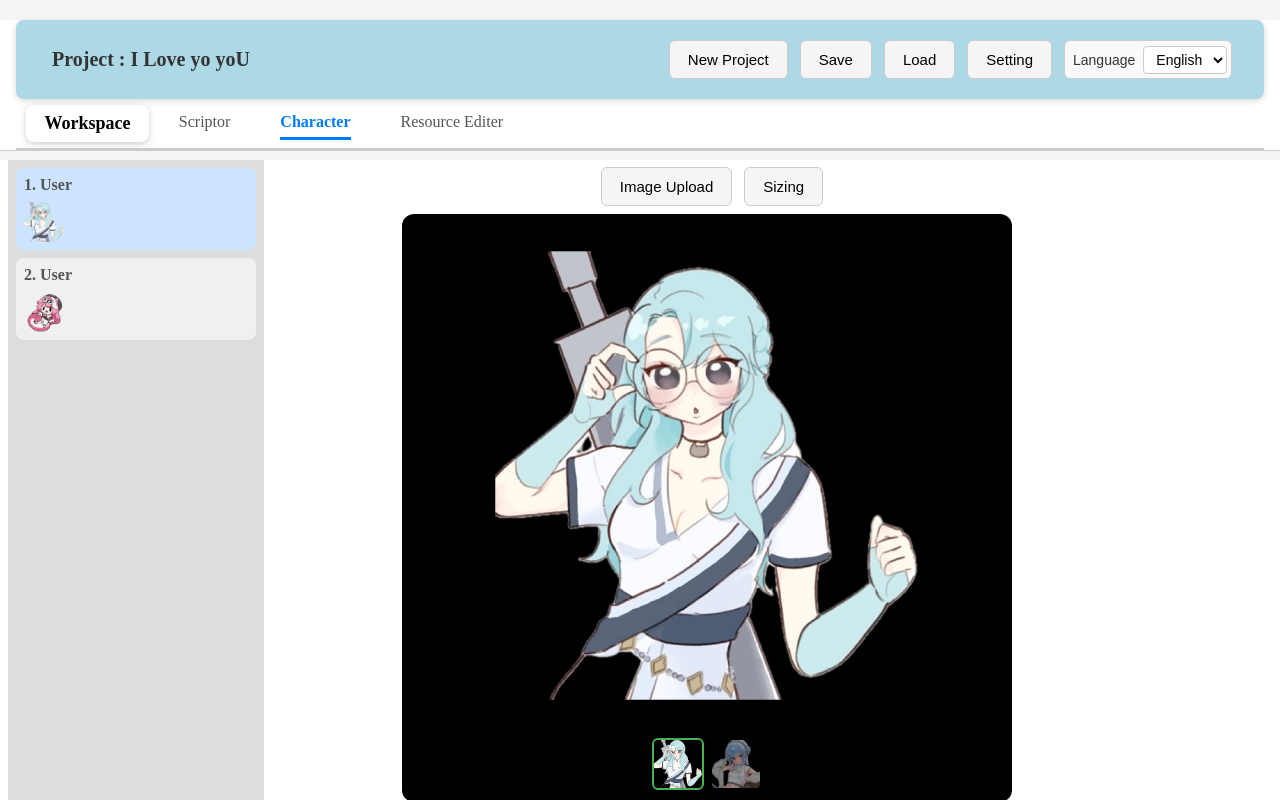
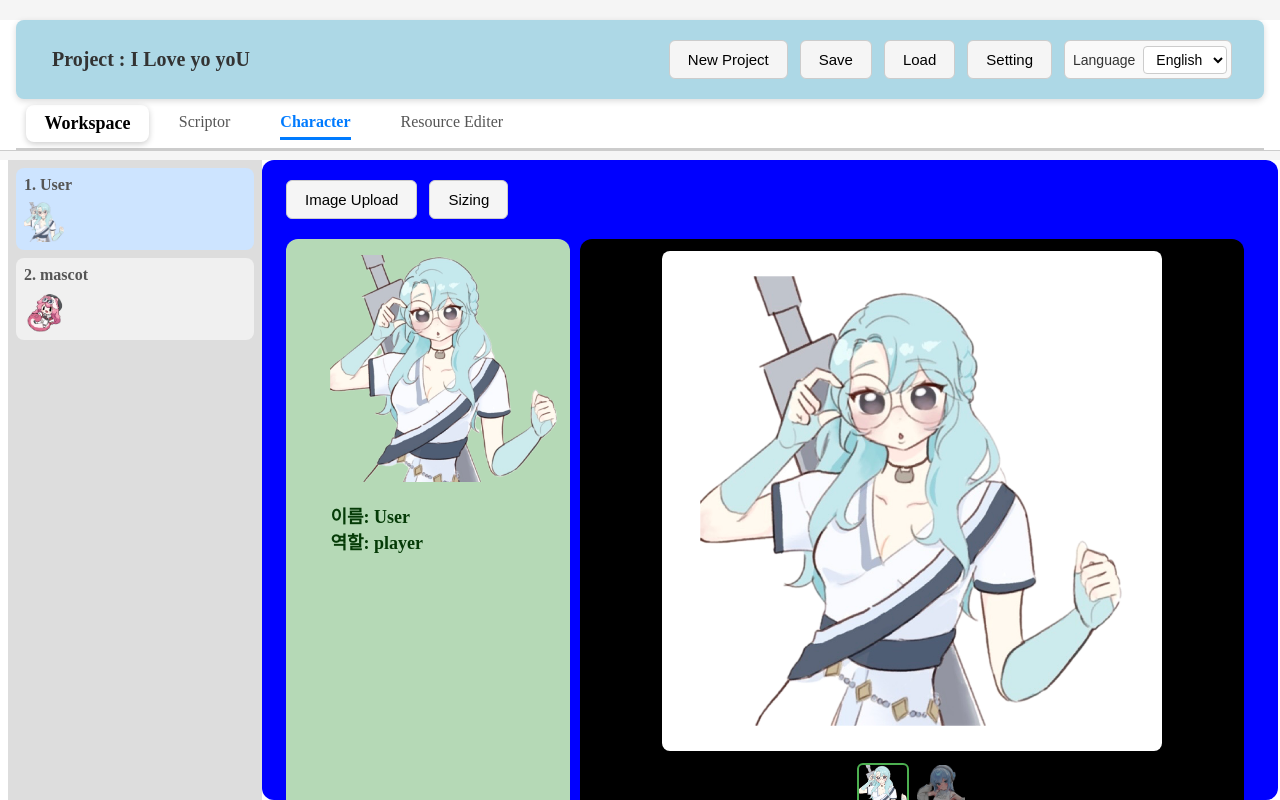
Before and after one commit to andoricano/JsonGenerator, a React (Vite) app: page / in a window 1280 px wide. Built offline with nearby package versions, Linux system fonts and the light colour scheme.

Commit message:
[feat] CharacterInfo 창 profile 사진 키움.

```diff
--- a/src/components/main/tab/character/Character.tsx
+++ b/src/components/main/tab/character/Character.tsx
@@ -1,17 +1,14 @@
-import { useState } from "react";
+import { useState, useCallback } from "react";
 import Toolbox from "../../Toolbox";
 import CharacterImageSlider from "./info/CharacterImageSlider";
 import ImageUploaderDialog from "./CharacterImageUploader";
-
+import CharacterInfo from "./info/CharacterInfo";
 
 export default function Character() {
   const [isDialogOpen, setIsDialogOpen] = useState(false);
 
-  const handleUpload = () => {
-    setIsDialogOpen(true);
-  };
-  const handleResize = () => console.log("Resizing");
-
+  const handleUpload = useCallback(() => setIsDialogOpen(true), []);
+  const handleResize = useCallback(() => console.log("Resizing"), []);
 
   const buttons = [
     { label: "Image Upload", onClick: handleUpload },
@@ -21,68 +18,44 @@ export default function Character() {
   return (
     <div style={styles.container}>
       <Toolbox buttons={buttons} />
-      <CharacterImageSlider />
-      <ImageUploaderDialog
-        isOpen={isDialogOpen}
-        onClose={() => setIsDialogOpen(false)}
-      />
+
+      <div style={styles.infoSection}>
+        <CharacterInfo />
+        <CharacterImageSlider />
+      </div>
+
+      {isDialogOpen && (
+        <ImageUploaderDialog
+          isOpen={isDialogOpen}
+          onClose={() => setIsDialogOpen(false)}
+        />
+      )}
     </div>
   );
 }
 
-export const styles: { [key: string]: React.CSSProperties } = {
+const styles: Record<string, React.CSSProperties> = {
   container: {
-    width: "70%",
+    display: "flex",
+    flexDirection: "column",
+    width: "80%",
     minWidth: "200px",
     height: "100%",
+    padding: "12px",
+    marginRight: "10px",
     boxSizing: "border-box",
     borderRadius: "12px",
+    backgroundColor: "blue",
+  },
+
+  infoSection: {
+    flex: 1,
     display: "flex",
-    flexDirection: "column",
+    flexDirection: "row",
     alignItems: "center",
     justifyContent: "center",
     padding: "12px",
-    marginRight: "10px",
-  },
-  wrapper: {
-    width: "100%",
-    display: "flex",
-    flexDirection: "column",
-    alignItems: "center",
-    gap: "12px",
-  },
-  mainImageBox: {
-    width: "500px",
-    height: "500px",
-    display: "flex",
-    alignItems: "center",
-    justifyContent: "center",
-    overflow: "hidden",
-    borderRadius: "8px",
-    backgroundColor: "#fff",
-  },
-  mainImage: {
-    maxWidth: "100%",
-    maxHeight: "100%",
-    objectFit: "contain",
-    display: "block",
-    margin: "0 auto",
-  },
-  thumbnailContainer: {
-    display: "flex",
-    flexDirection: "row",
-    justifyContent: "center",
-    alignItems: "center",
-    gap: "6px",
-    overflowX: "auto",
-    width: "100%",
-  },
-  thumbnail: {
-    width: "48px",
-    height: "48px",
-    objectFit: "cover",
-    borderRadius: "6px",
-    cursor: "pointer",
-    transition: "all 0.2s",
+    borderRadius: "12px",
+    boxSizing: "border-box",
   },
 };
--- a/src/components/main/tab/character/info/CharacterImageSlider.tsx
+++ b/src/components/main/tab/character/info/CharacterImageSlider.tsx
@@ -1,61 +1,75 @@
-import React, { useEffect, useState } from 'react';
-import { useAppStore } from '../../../../../AppProvider';
-
+import { useEffect, useState, useCallback } from "react";
+import { useAppStore } from "../../../../../AppProvider";
 
 export default function CharacterImageSlider() {
   const { selectedCharacter } = useAppStore();
   const [currentIndex, setCurrentIndex] = useState(0);
 
   useEffect(() => {
-        if (selectedCharacter) {
+    if (selectedCharacter)
       setCurrentIndex(selectedCharacter.represent ?? 0);
-        }
   }, [selectedCharacter]);
 
   if (!selectedCharacter) {
     return (
+      <EmptyState message="선택된 캐릭터가 없습니다." />
+    );
+  }
+
+  const images = selectedCharacter.img.map((src) => `/assets/${src}`);
+
+  const handleThumbnailClick = useCallback(
+    (index: number) => setCurrentIndex(index),
+    []
+  );
+
+  return (
     <div style={styles.container}>
-                <div style={{ color: "white", padding: "16px" }}>
-                    선택된 캐릭터가 없습니다.
+      <div style={styles.wrapper}>
+        <MainImage src={images[currentIndex]} />
+        <ThumbnailList
+          images={images}
+          currentIndex={currentIndex}
+          onClick={handleThumbnailClick}
+        />
       </div>
     </div>
   );
 }
 
-    if (!selectedCharacter) {
+function EmptyState({ message }: { message: string }) {
   return (
     <div style={styles.container}>
-                <div style={{ color: "white", padding: "16px" }}>
-                    선택된 캐릭터가 없습니다.
-                </div>
+      <div style={{ color: "white", padding: "16px" }}>{message}</div>
     </div>
   );
 }
 
-    const images = selectedCharacter.img.map((src) => `/assets/${src}`);
+function MainImage({ src }: { src: string }) {
+  return (
+    <div style={styles.mainImageBox}>
+      <img src={src} alt="main" style={styles.mainImage} />
+    </div>
+  );
+}
 
-    const handleThumbnailClick = (index: number) => {
-        setCurrentIndex(index);
-    };
-
+function ThumbnailList({
+  images,
+  currentIndex,
+  onClick,
+}: {
+  images: string[];
+  currentIndex: number;
+  onClick: (index: number) => void;
+}) {
   return (
-        <div style={styles.container}>
-            <div style={styles.wrapper}>
-                <div style={styles.mainImageBox}>
-                    <img
-                        src={images[currentIndex]}
-                        alt="main"
-                        style={styles.mainImage}
-                    />
-                </div>
-
     <div style={styles.thumbnailContainer}>
       {images.map((src, i) => (
         <img
           key={i}
           src={src}
           alt={`thumb-${i}`}
-                            onClick={() => handleThumbnailClick(i)}
+          onClick={() => onClick(i)}
           style={{
             ...styles.thumbnail,
             border:
@@ -67,27 +81,23 @@ export default function CharacterImageSlider() {
         />
       ))}
     </div>
-            </div>
-        </div>
   );
 }
 
-
-
-export const styles: { [key: string]: React.CSSProperties } = {
+export const styles: Record<string, React.CSSProperties> = {
   container: {
     width: "70%",
     minWidth: "200px",
+    height: "100%",
+    marginRight: "10px",
+    padding: "12px",
     backgroundColor: "black",
-        height: "100%",
+    borderRadius: "12px",
     boxSizing: "border-box",
-        borderRadius: "12px",
     display: "flex",
     flexDirection: "column",
     alignItems: "center",
     justifyContent: "center",
-        padding: "12px",
-        marginRight: "10px",
   },
   wrapper: {
     width: "100%",
@@ -104,14 +114,14 @@ export const styles: { [key: string]: React.CSSProperties } = {
     justifyContent: "center",
     overflow: "hidden",
     borderRadius: "8px",
+    backgroundColor: "#fff",
   },
   mainImage: {
-        maxWidth: "1000%",
+    maxWidth: "100%",
     maxHeight: "90%",
     objectFit: "contain",
     display: "block",
     margin: "0 auto",
-        boxSizing:"border-box"
   },
   thumbnailContainer: {
     display: "flex",
--- a/src/components/main/tab/character/info/CharacterInfo.tsx
+++ b/src/components/main/tab/character/info/CharacterInfo.tsx
@@ -1,56 +1,81 @@
-import React from 'react';
-import { useAppStore } from '../../../../../AppProvider';
-
+import { useAppStore } from "../../../../../AppProvider";
 
 export default function CharacterInfo() {
     const { selectedCharacter } = useAppStore();
 
     if (!selectedCharacter) {
-        return (
-            <div style={styles.container}>
-                <div style={{ color: "white", padding: "16px" }}>선택된 캐릭터가 없습니다.</div>
-            </div>
-        );
+        return <EmptyState message="선택된 캐릭터가 없습니다." />;
     }
+
+    const { name, role, img } = selectedCharacter;
+    const profileImg = img?.[0] ? `/assets/${img[0]}` : null;
 
     return (
         <div style={styles.container}>
-            <div style={{ display: "flex", alignItems: "center", gap: "12px", padding: "16px" }}>
-                {selectedCharacter.img && selectedCharacter.img.length > 0 && (
-                    <img
-                        src={`/assets/${selectedCharacter.img[0]}`}
-                        alt={selectedCharacter.name}
-                        style={{
-                            width: "60px",
-                            height: "60px",
-                            borderRadius: "8px",
-                            objectFit: "cover",
-                        }}
-                    />
-                )}
-
-                <div style={{ color: "#053b07ff" }}>
-                    <div style={{ fontWeight: "bold", fontSize: "18px" }}>
-                        {selectedCharacter.name}
-                    </div>
-                    <div>역할: {selectedCharacter.role}</div>
-                </div>
+            <div style={styles.content}>
+                {profileImg && <ProfileImage src={profileImg} alt={name} />}
+                <CharacterDetails name={name} role={role} />
             </div>
         </div>
     );
 }
 
-export const styles: { [key: string]: React.CSSProperties } = {
+function EmptyState({ message }: { message: string }) {
+    return (
+        <div style={styles.container}>
+            <div style={styles.emptyMessage}>{message}</div>
+        </div>
+    );
+}
+
+function ProfileImage({ src, alt }: { src: string; alt: string }) {
+    return <img src={src} alt={alt} style={styles.image} />;
+}
+
+function CharacterDetails({ name, role }: { name: string; role: string }) {
+    return (
+        <div style={styles.textContainer}>
+            <div style={styles.characterInfo}>이름: {name}</div>
+            <div style={styles.characterInfo}>역할: {role}</div>
+        </div>
+    );
+}
+
+export const styles: Record<string, React.CSSProperties> = {
     container: {
-        width:"30%",
-        minWidth:"200px",
-        marginRight:"10px",
+        width: "30%",
+        minWidth: "200px",
+        height: "100%",
+        minHeight: "500px",
+        marginRight: "10px",
         backgroundColor: "#b5d9b6ff",
-        height:"100%",
-        minHeight: "500px",
+        borderRadius: "12px",
         boxSizing: "border-box",
-        borderRadius: "12px",
+    },
+    content: {
         display: "flex",
+        flexDirection: "column",
         alignItems: "center",
+        gap: "20px",
+        padding: "16px",
+        width: "100%",
+    },
+    image: {
+        width: "80%",
+        aspectRatio: "1 / 1",
+        borderRadius: "8px",
+        objectFit: "cover",
+    },
+    textContainer: {
+        width: "80%",
+        color: "#053b07ff",
+    },
+    characterInfo: {
+        fontWeight: "bold",
+        fontSize: "18px",
+    },
+    emptyMessage: {
+        color: "white",
+        padding: "16px",
     },
 };
--- a/src/types.ts
+++ b/src/types.ts
@@ -25,7 +25,7 @@ export type Snapshot = {
 export type Character = {
   id: string;
   name: string;
-  role: "narration" | "player" | "npc";
+  role: string;
   position: number;
   represent: number;
   img: string[];
@@ -54,8 +54,8 @@ export const defaultCharacter: Character[] = [
   },
   {
     id: nanoid(),
-    name: "User",
-    role: "player",
+    name: "mascot",
+    role: "npc",
     position: 0,
     represent:0,
     img: [
```
Lines whose indentation alone changed are shown as unchanged.
